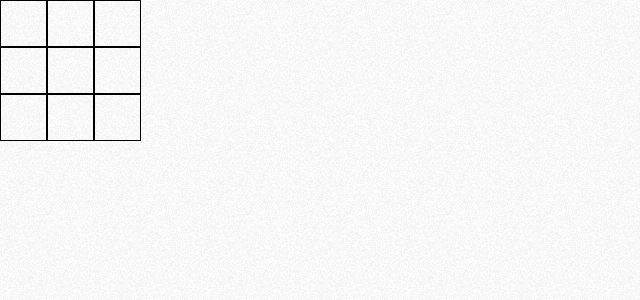
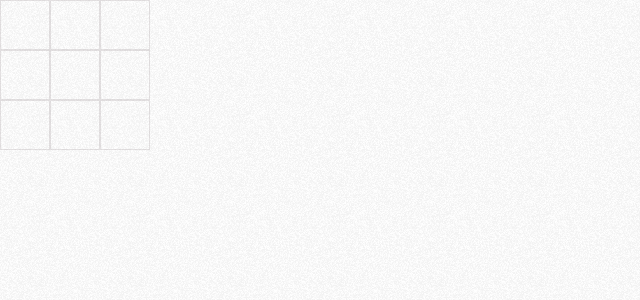
Before and after one commit to mishelen/crossero, a React (Create React App) app: page / in a window 1280 px wide. Both pictures are taken after a click on the button "Давай". Shown: the top 300 px of the page, without its empty margins (0-640 px from the left). Built offline with nearby package versions, Linux system fonts and the light colour scheme; a web font is replaced by a local one.

Commit message:
add more styles

```diff
--- a/src/components/Cell.js
+++ b/src/components/Cell.js
@@ -16,15 +16,7 @@ class Cell extends PureComponent {
         const sign = cell === 'x' ? <Cross /> : cell === 'o' ? <Zero /> : '';
 
         return (
-            <div
-                style={{
-                    display: 'inline-block',
-                    verticalAlign: 'top',
-                    width: 45,
-                    height: 45,
-                    border: '1px solid black'
-                }}
-                {...(!cell ? { onClick: drawSign(keyY, keyX) } : {})}>
+            <div className="field__cell" {...(!cell ? { onClick: drawSign(keyY, keyX) } : {})}>
                 {sign}
             </div>
         );
--- a/src/components/Field.js
+++ b/src/components/Field.js
@@ -6,7 +6,7 @@ const Field = ({ field, drawSign }) => {
     const renderRow = (row, keyY) =>
         row.map((cell, keyX) => <Cell key={keyX} cell={cell} keyY={keyY} keyX={keyX} drawSign={drawSign} />);
 
-    return field.map((row, keyY) => <div key={keyY}>{renderRow(row, keyY)}</div>);
+    return <div className="field">{field.map((row, keyY) => <div key={keyY}>{renderRow(row, keyY)}</div>)}</div>;
 };
 
 Field.propTypes = {
--- a/src/components/Final.js
+++ b/src/components/Final.js
@@ -13,7 +13,7 @@ class Final extends PureComponent {
         const { standoff, win, gotoMainScreen, replay } = this.props;
 
         return (
-            <div>
+            <div className="final">
                 <h1>{standoff ? 'Эта борьба окончилась ничьей!' : `Победили ${win}`}</h1>
                 <hr />
                 <button
--- a/src/index.css
+++ b/src/index.css
@@ -32,3 +32,70 @@ hr {
     border: 0 dotted rgb(209, 203, 166);
     border-top-width: 2px;
 }
+
+.container {
+    width: 100%;
+    height: 100%;
+    display: flex;
+}
+
+.field {
+    margin: auto;
+    cursor: pointer;
+}
+
+.entry {
+    margin: auto;
+    text-align: center;
+}
+
+.final {
+    margin: auto;
+    text-align: center;
+}
+
+.zero path {
+    fill: none;
+    stroke: rgba(197, 191, 172, 0.5);
+    stroke-dasharray: 301.635;
+    stroke-dashoffset: 0;
+}
+
+.cross path {
+    stroke: rgba(84, 84, 84, 0.7);
+    stroke-dasharray: 135.765;
+    stroke-dashoffset: 0;
+}
+
+.zero path,
+.cross path {
+    stroke-width: 16px;
+}
+
+button,
+.btn {
+    margin-top: 0.7rem;
+    border: 1px solid #9e907d;
+    box-shadow: none;
+    color: #5b5141;
+    font-weight: normal;
+    background-color: transparent;
+    background-size: 30px 30px;
+    transiton: all 0.22s ease-out;
+    padding: 0.7rem 1.4rem;
+}
+
+button:hover,
+.btn:hover {
+    border-color: #7d7263;
+    background-color: #9e907d;
+    color: #443d31;
+}
+
+.field__cell {
+    display: inline-block;
+    vertical-align: top;
+    width: 3em;
+    height: 3em;
+    border: 1px solid rgba(169, 160, 163, 0.3);
+}
```
